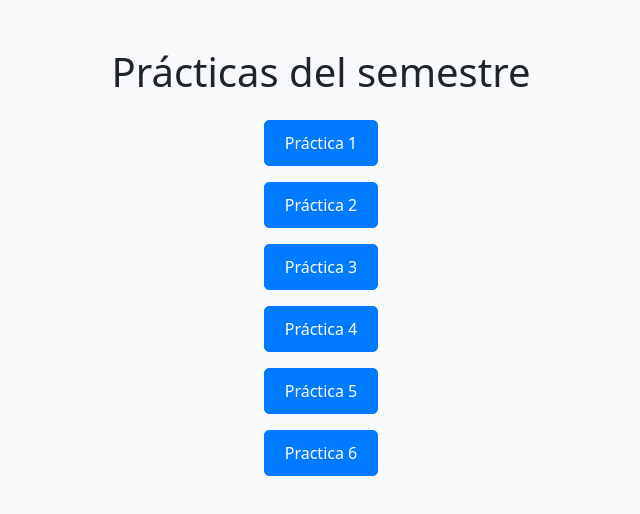
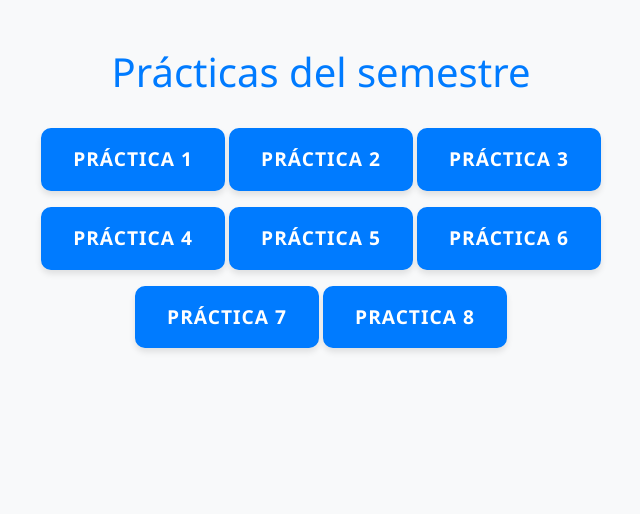
Before and after one commit to pipeanayap/DesarrolloWeb---Practicas, a plain HTML site: page index.html in a window 1280 px wide. Shown: the whole page, without its empty margins (319-959 px from the left). Drawn offline with nearby package versions, Linux system fonts and the light colour scheme.

Commit message:
Actualizacion 2

```diff
--- a/index.html
+++ b/index.html
@@ -9,52 +9,81 @@
         body {
             padding-top: 3rem;
             background-color: #f8f9fa;
+            font-family: 'Segoe UI', Tahoma, Geneva, Verdana, sans-serif;
+            color: #333;
+        }
+        .container {
+            max-width: 600px;
+            margin: 0 auto;
+        }
+        h1 {
+            font-size: 2.5rem;
+            margin-bottom: 2rem;
+            text-align: center;
+            color: #007bff;
         }
         .practice-link {
             text-align: center;
+            animation: fadeInUp 1s ease;
         }
         .practice-link a {
             display: inline-block;
             text-decoration: none;
             color: #fff;
             background-color: #007bff;
-            border: 1px solid #007bff;
-            padding: 10px 20px;
-            border-radius: 5px;
+            border: 2px solid #007bff;
+            padding: 15px 30px;
+            border-radius: 10px;
             transition: all 0.3s ease;
+            font-size: 1.2rem;
+            margin-bottom: 1rem;
+            text-transform: uppercase;
+            font-weight: bold;
+            letter-spacing: 1px;
+            box-shadow: 0 4px 6px rgba(0, 0, 0, 0.1);
         }
         .practice-link a:hover {
             background-color: #0056b3;
             border-color: #0056b3;
+            animation: shake 0.5s ease infinite;
         }
 
-        /*Para subir cosas al repositorio
-        primero usar el git add
-        despues  el git commit -m "Mensaje del commit"
-        y al final el git push
-        */
+        @keyframes fadeInUp {
+            from {
+                opacity: 0;
+                transform: translateY(50px);
+            }
+            to {
+                opacity: 1;
+                transform: translateY(0);
+            }
+        }
+
+        @keyframes shake {
+            0%, 100% {
+                transform: translateX(0);
+            }
+            10%, 30%, 50%, 70%, 90% {
+                transform: translateX(-5px);
+            }
+            20%, 40%, 60%, 80% {
+                transform: translateX(5px);
+            }
+        }
     </style>
 </head>
 <body>
     <div class="container">
-        <h1 class="text-center mb-4">Prácticas del semestre</h1>
-        <div class="practice-link mb-3">
+        <h1>Prácticas del semestre</h1>
+        <div class="practice-link">
             <a href="Practica 1/index.html">Práctica 1</a>
-        </div>
-        <div class="practice-link mb-3">
             <a href="Practica 2/index.html">Práctica 2</a>
-        </div>
-        <div class="practice-link mb-3">
             <a href="Practica 3/index.html">Práctica 3</a>
-        </div>
-        <div class="practice-link mb-3">
             <a href="Practica 4/index.html">Práctica 4</a>
-        </div>
-        <div class="practice-link mb-3">
             <a href="Practica 5/index.html">Práctica 5</a>
-        </div>
-        <div class="practice-link mb-3">
-            <a href="Practica 6/index.html">Practica 6</a>
+            <a href="Practica 6/index.html">Práctica 6</a>
+            <a href="Practica 7/index.html">Práctica 7</a>
+            <a href="Practica 8/index.html">Practica 8</a>
         </div>
     </div>
 
```
